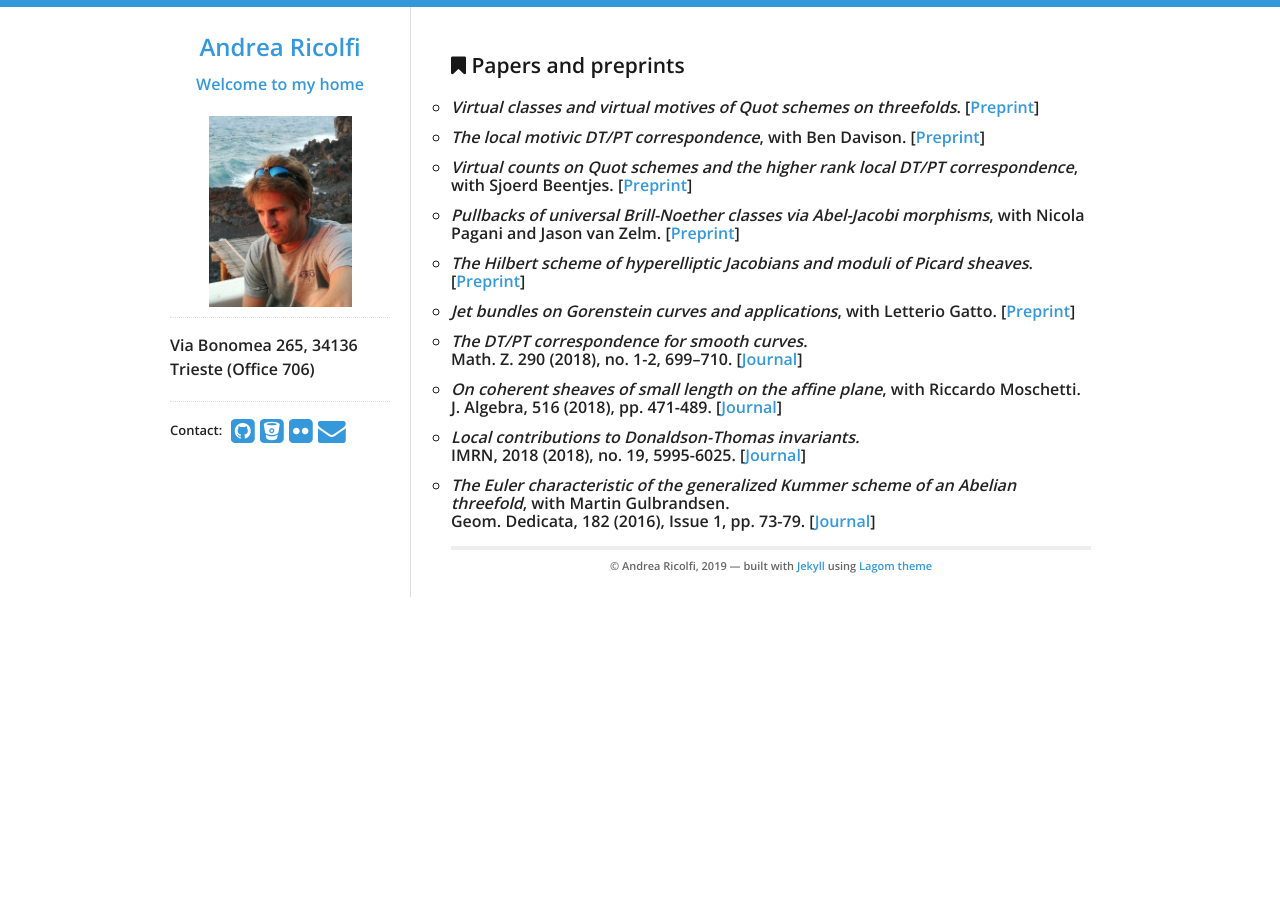
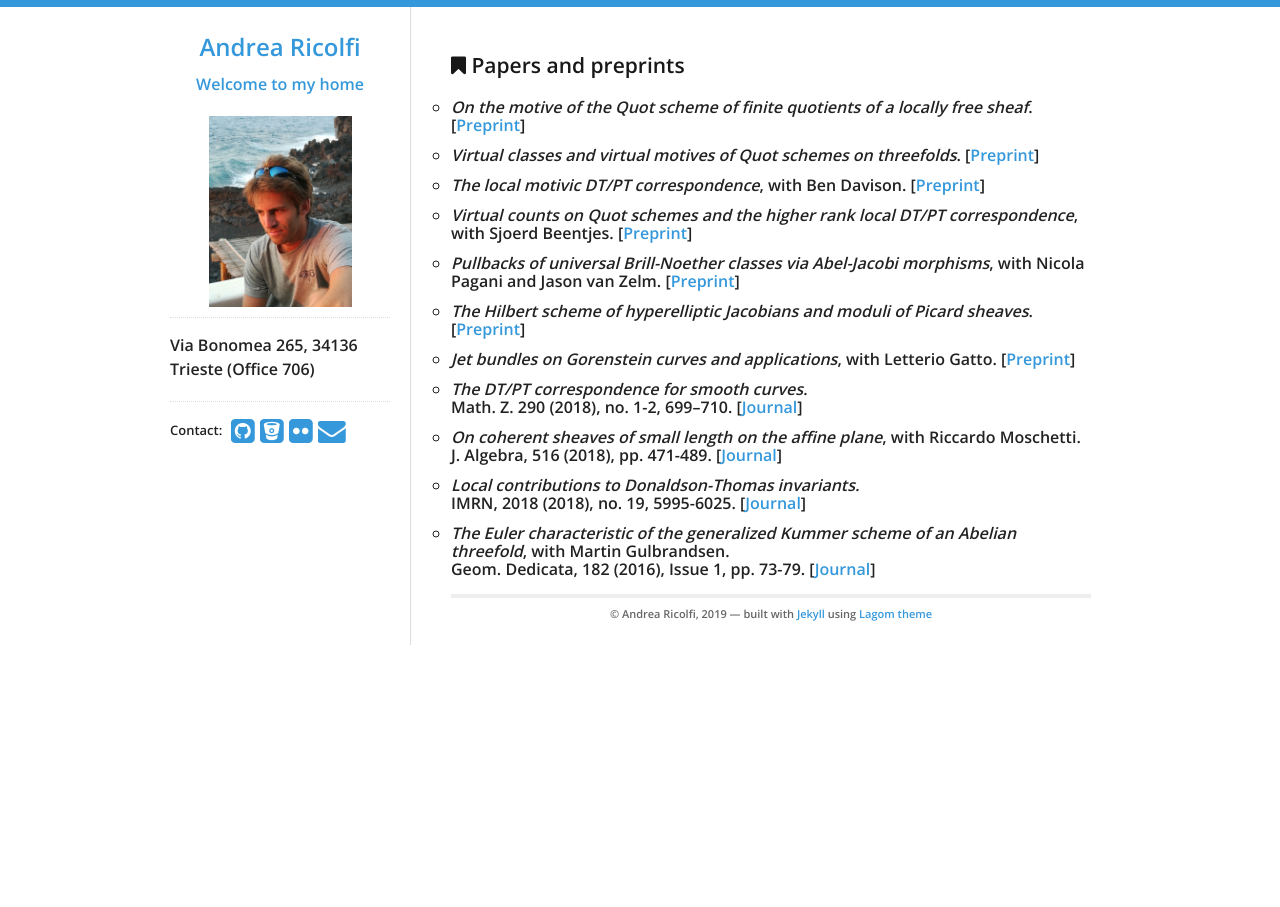
Before and after one commit to atricolfi/atricolfi.github.io, a Jekyll site: the page built from Papers.html, in a window 1280 px wide. Built offline with Jekyll 4.4.1, drawn with Linux system fonts in a browser that asks for light colours.

Commit message:
added motivic quot

```diff
--- a/Papers.html
+++ b/Papers.html
@@ -8,6 +8,7 @@ title: Blog Posts
 <p>
 
   <ul style="list-style-type:circle">
+<li><em>On the motive of the Quot scheme of finite quotients of a locally free sheaf</em>.[<a href="https://arxiv.org/abs/1907.08123">Preprint</a>]</li>
 <li><em>Virtual classes and virtual motives of Quot schemes on threefolds</em>. [<a href="https://arxiv.org/abs/1906.02557">Preprint</a>]</li>
 <li><em>The local motivic DT/PT correspondence</em>, with Ben Davison. [<a href="https://arxiv.org/abs/1905.12458">Preprint</a>]</li>
 <li><em>Virtual counts on Quot schemes and the higher rank local DT/PT correspondence</em>, with Sjoerd Beentjes. [<a href="https://arxiv.org/abs/1811.09859">Preprint</a>]</li>
```
